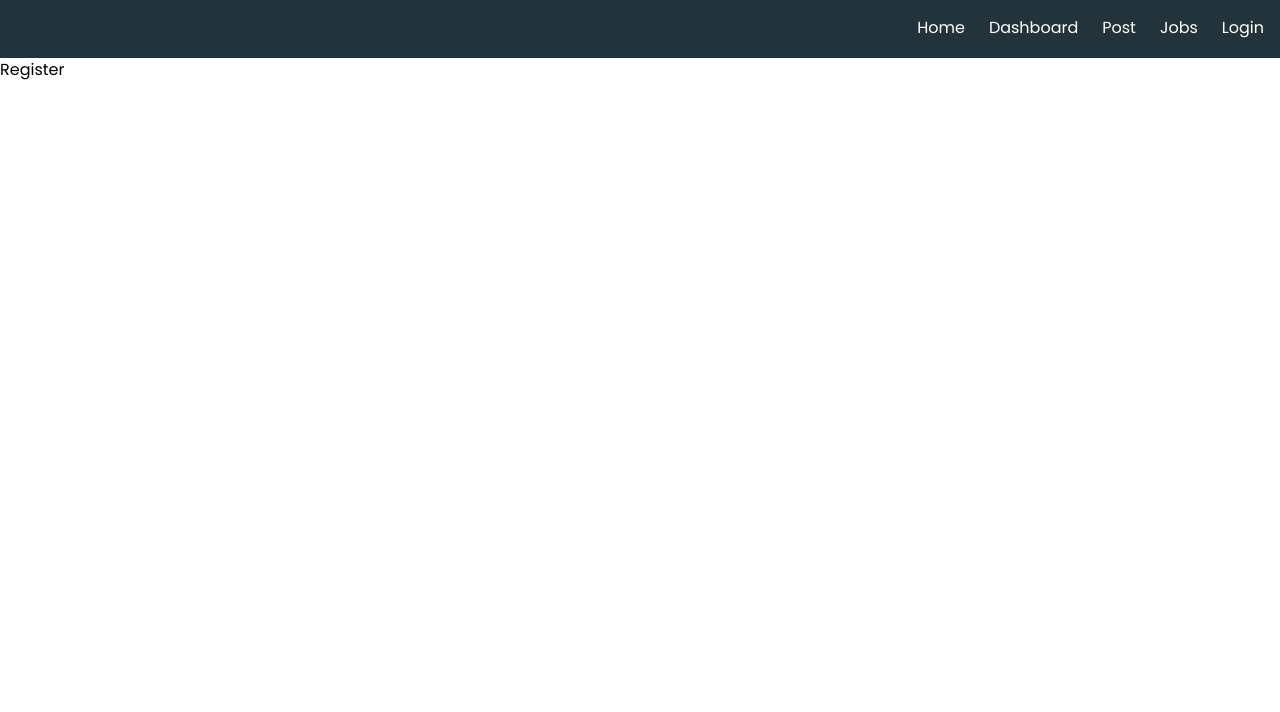
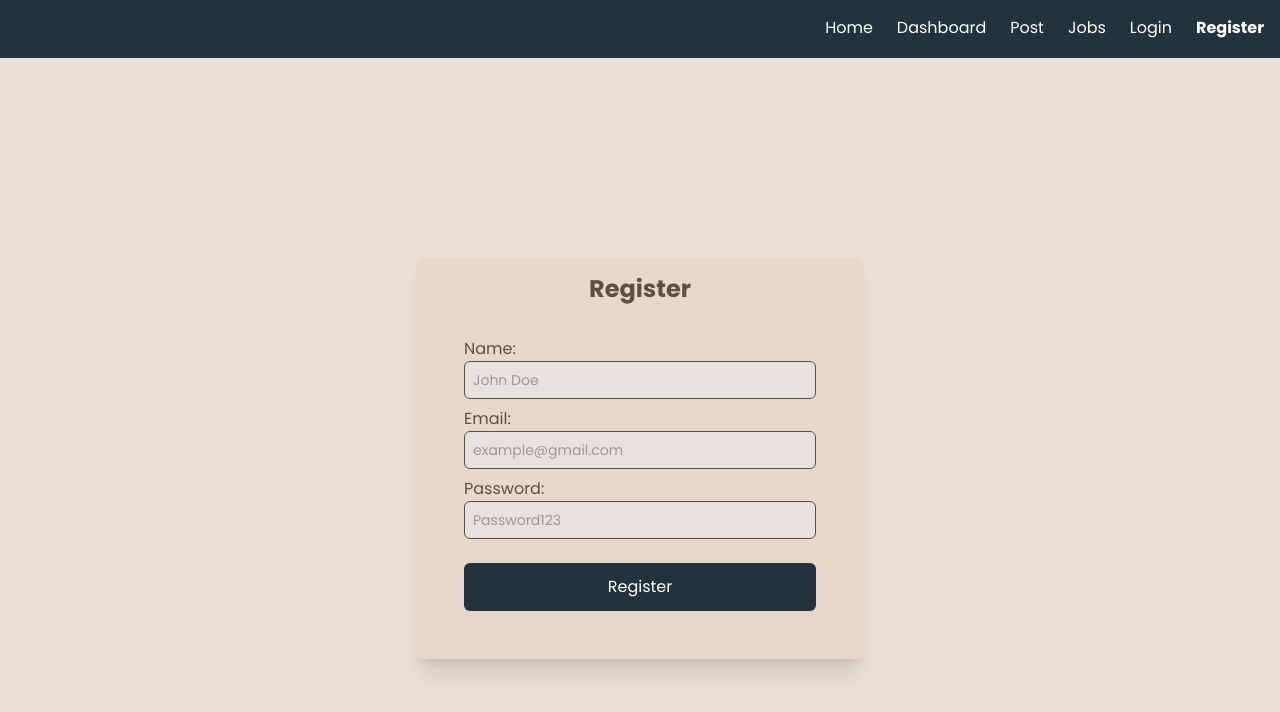
Before and after one commit to PriyanshCodes24/CODSOFT, a React (Vite) app in the folder InstaJob/client/: page /register in a window 1280 px wide. Shown: the top 712 px of the page. Built offline with nearby package versions, Linux system fonts and the light colour scheme; no server answers.

Commit message:
Register UI

```diff
--- a/InstaJob/client/src/Components/Navbar.jsx
+++ b/InstaJob/client/src/Components/Navbar.jsx
@@ -46,14 +46,14 @@ const Navbar = () => {
       >
         Login
       </div>
-      {/* <div
+      <div
         className={`transition-all duration-300 cursor-pointer border-b-2 border-transparent hover:border-white ${
           location.pathname === "/register" && "font-bold"
         }`}
         onClick={() => navigate("/register")}
       >
         Register
-      </div> */}
+      </div>
     </div>
   );
 };
--- a/InstaJob/client/src/Pages/Register.jsx
+++ b/InstaJob/client/src/Pages/Register.jsx
@@ -1,9 +1,112 @@
-import React from 'react'
+import axios from "axios";
+import { useState } from "react";
+import toast from "react-hot-toast";
+import Loader from "../Components/Loader";
+import { useNavigate } from "react-router-dom";
 
 const Register = () => {
+  const API = import.meta.env.VITE_API;
+  const [name, setName] = useState("");
+  const [email, setEmail] = useState("");
+  const [password, setPassword] = useState("");
+  const [isLoading, setIsLoading] = useState(false);
+  const navigate = useNavigate();
+
+  const handleNameChange = (e) => {
+    setName(e.target.value);
+  };
+  const handleEmailChange = (e) => {
+    setEmail(e.target.value);
+  };
+  const handlePasswordChange = (e) => {
+    setPassword(e.target.value);
+  };
+  const handleSubmit = async (e) => {
+    try {
+      e.preventDefault();
+      setIsLoading(true);
+
+      if (!name || name == "") {
+        return toast.error("Please enter a name");
+      }
+      if (!email || email == "") {
+        return toast.error("Please enter an email");
+      }
+      if (!password || password == "") {
+        return toast.error("Please enter an password");
+      }
+
+      const payload = {
+        name,
+        email,
+        password,
+      };
+      const response = await axios.post(`${API}/auth/register`, payload);
+      console.log(response.data);
+
+      toast.success("User Registered successfully");
+      navigate("/login");
+    } catch (error) {
+      console.log(error);
+      toast.error(error.response?.data?.message || "Registration failed");
+    } finally {
+      setIsLoading(false);
+    }
+  };
+
   return (
-    <div>Register</div>
-  )
-}
+    <div className="flex items-center justify-center bg-[#EAE0D5] text-[#5E503F] h-screen">
+      <div className="w-md shadow-xl p-4 rounded-md bg-[#e8d8cc]">
+        <h1 className="font-bold text-2xl text-center">Register</h1>
 
-export default Register
+        <form className="flex flex-col gap-y-2 p-8" onSubmit={handleSubmit}>
+          <div className="flex flex-col">
+            <label htmlFor="name">Name:</label>
+            <input
+              placeholder="John Doe"
+              value={name}
+              onChange={handleNameChange}
+              type="text"
+              id="name"
+              className="border bg-[#e5e2df] rounded-md p-2 focus:outline-none text-sm"
+            />
+          </div>
+          <div className="flex flex-col">
+            <label htmlFor="name">Email:</label>
+            <input
+              placeholder="example@gmail.com"
+              value={email}
+              onChange={handleEmailChange}
+              type="email"
+              id="email"
+              className="border bg-[#e5e2df] rounded-md p-2 focus:outline-none text-sm"
+            />
+          </div>
+          <div className="flex flex-col">
+            <label htmlFor="name">Password:</label>
+            <input
+              placeholder="Password123"
+              value={password}
+              onChange={handlePasswordChange}
+              type="password"
+              id="password"
+              className="border bg-[#e5e2df] rounded-md p-2 focus:outline-none text-sm"
+            />
+          </div>
+
+          <button
+            type="submit"
+            disabled={isLoading}
+            className={`mt-4 hover:shadow-lg bg-[#22333B] focus:bg-[#233c4d] hover:bg-[#233c4d] text-white border-0 rounded-md p-3 ${
+              isLoading ? "cursor-not-allowed" : "cursor-pointer"
+            }`}
+          >
+            {isLoading ? <Loader /> : "Register"}
+          </button>
+        </form>
+      </div>
+    </div>
+  );
+};
+
+export default Register;
```
